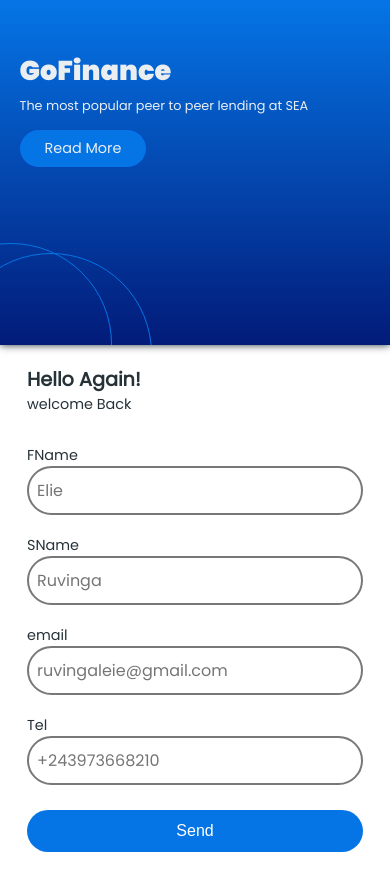
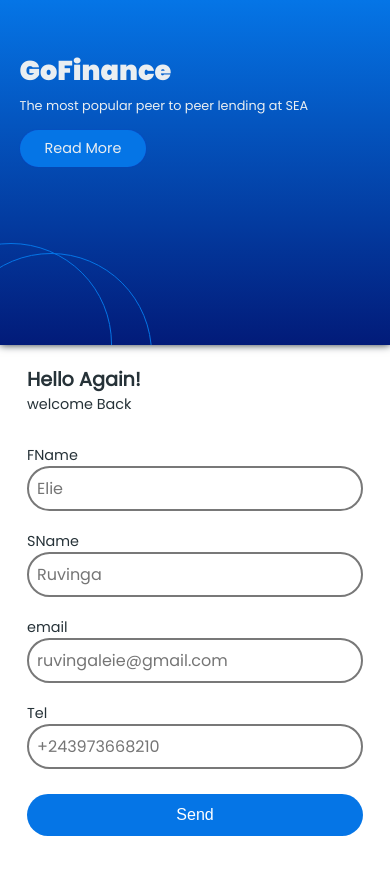
Before and after one commit to ERuvinga/veuilleurs-du-web-test, a React (Create React App) app: page / in a window 390 px wide. Before the commit the page ends 852 px from the top, so only its background shows below. Built offline with nearby package versions, Linux system fonts and the light colour scheme.

Commit message:
finish styling form page

```diff
--- a/src/Style/components/InputFields.css
+++ b/src/Style/components/InputFields.css
@@ -27,7 +27,7 @@
 
 @media screen and (max-width: 420px) {
     .FieldGroup .inputField {
-        padding: 10px 8px;
+        padding: 8px 8px;
         border-radius: 35px;
         font-size: 16px;
     }
--- a/src/Style/styleFormPage.css
+++ b/src/Style/styleFormPage.css
@@ -1,4 +1,14 @@
 /*style of formpage*/
+@keyframes AnimLoading {
+    form {
+        opacity: 1;
+    }
+
+    to {
+        opacity: 0;
+    }
+}
+
 .containerForm {
     width: 100%;
     display: flex;
@@ -17,6 +27,7 @@
 }
 
 .containerForm .presentation .containerPresentation {
+    animation: AnimLoading 2s alternate-reverse;
     width: 75%;
     display: flex;
     flex-direction: column;
@@ -69,6 +80,7 @@
     padding: 250px;
     border: solid 1px #0575e6;
     border-radius: 50%;
+    animation: AnimLoading alternate-reverse 2s;
 }
 .containerForm .presentation .illustration .cr1 {
     position: absolute;
@@ -154,6 +166,9 @@
     .containerForm .formDatas {
         width: 100%;
     }
+    .containerForm .formDatas .DisplayingContainerForm {
+        margin-bottom: 40px;
+    }
     .containerForm .presentation .illustration .circles {
         padding: 100px;
     }
--- a/src/pages/form/index.jsx
+++ b/src/pages/form/index.jsx
@@ -34,7 +34,7 @@ const FormPage = () => {
                         <h2>Hello Again!</h2>
                         <span>welcome Back</span>
                     </div>
-                    <form action="#" className="ContainerFields">
+                    <section className="ContainerFields">
                         {listDatasOfForm.map((valueTab, indexTab) => (
                             <InputField
                                 typeInput={valueTab.typeInput}
@@ -45,7 +45,7 @@ const FormPage = () => {
                             />
                         ))}
                         <SendButton />
-                    </form>
+                    </section>
                 </div>
             </section>
         </main>
```
